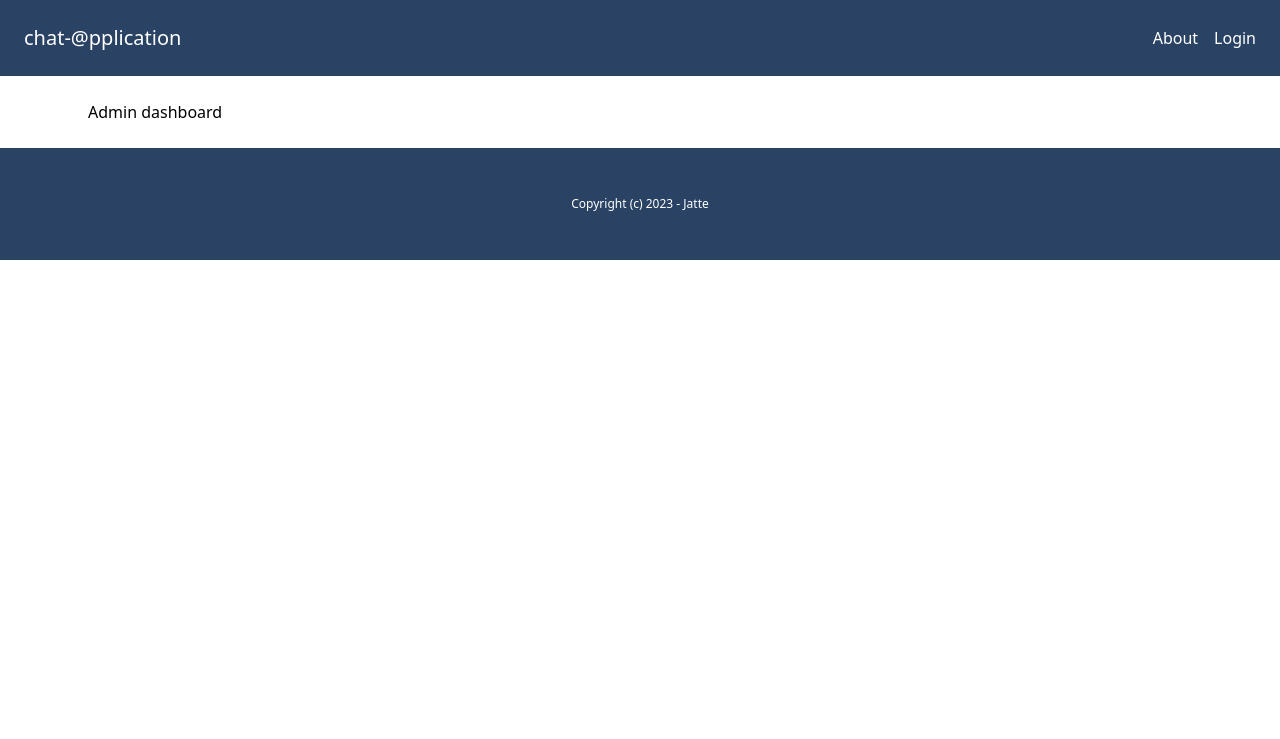
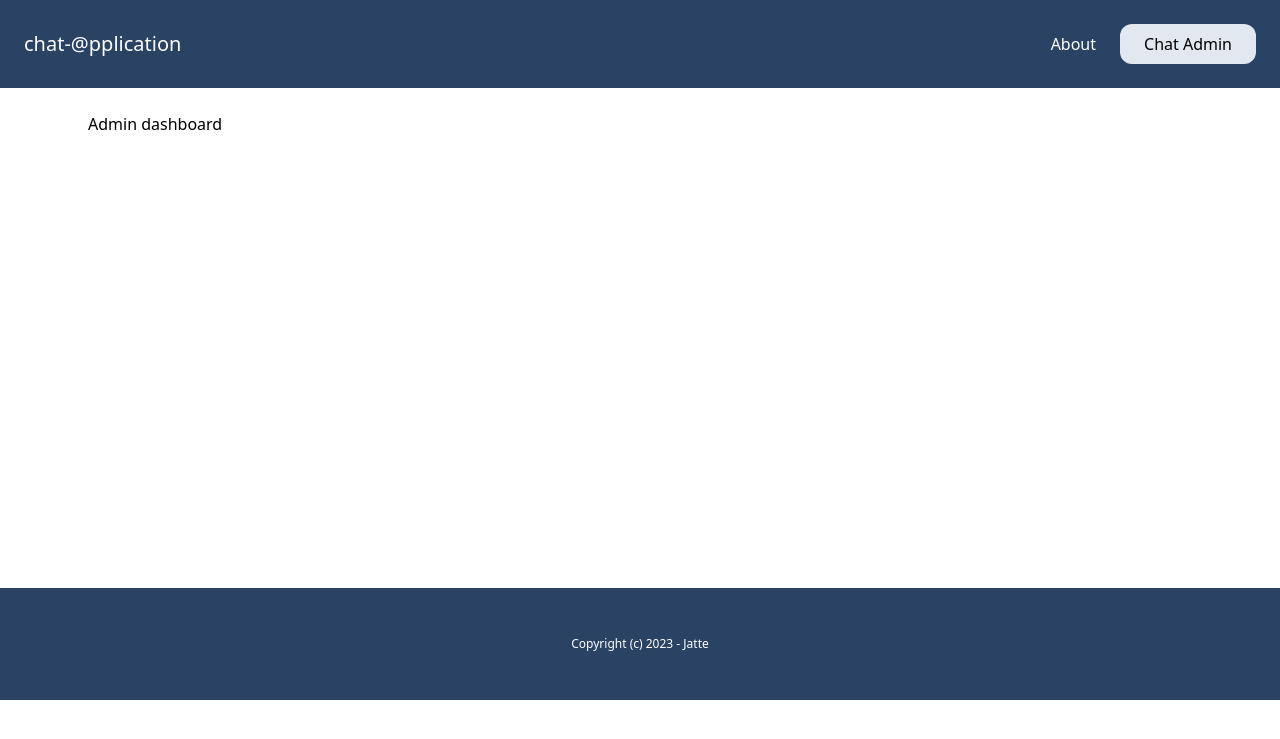
Before and after one commit to tanujsonare/chat_application, a Django app: page /admin-dashboard in a window 1280 px wide. Shown: the top 739 px of the page. Run offline with Django 4.2, Linux system fonts and the light colour scheme; a user stored in the database is signed in; data comes from the database, SQL or seed files in the repository; both versions use the stored data as it was after the commit; style sheets or scripts are compiled from the project's sources.

Commit message:
Added chat admin button on home page with permission

```diff
--- a/chat/views.py
+++ b/chat/views.py
@@ -13,7 +13,6 @@ def create_room(request, uuid):
     url = request.POST.get('url', '')
     try:
         Room.objects.create(uuid=uuid, client=name, url=url)
-        # return render(request, "chat/chat_page_for_customer.html")
         return JsonResponse({"message": "Room created successfully"})
     except :
         return JsonResponse({"error_message": "An error occured while creating room."})
@@ -21,6 +20,7 @@ def create_room(request, uuid):
 
 def chat(request):
     return render(request, "chat/chat_page_for_customer.html")
+
 
 @login_required
 def admin_dashboard(request):
--- a/core/templates/core/base.html
+++ b/core/templates/core/base.html
@@ -10,17 +10,26 @@
         <link rel="stylesheet" type="text/css" href="{% static 'css/main.min.css' %}">
         <link href="https://unpkg.com/tailwindcss@1.9.6/dist/tailwind.min.css" rel="stylesheet">
     </head>
-
+    <style>
+        .content {
+            min-height: 500px;
+        }
+    </style>
     <body>
-        <nav class="p-6 bg-blue-900 text-white flex justify-between items-center">
+        <nav class="p-6 bg-blue-900 text-white flex justify-between items-center navbar">
             <a href="{% url 'core:index' %}" class="text-xl">chat-@pplication</a>
             <div class="flex items-end space-x-4">
-                <a href="{% url 'core:about' %}">About</a>
-                <a href="{% url 'account:login' %}">Login</a>
+                <a href="{% url 'core:about' %}" class="p-2">About</a>
+                {% if request.user.is_not_authenticated %}
+                    <a href="{% url 'account:login' %}" class="p-2">Login</a>
+                {% endif %}
+                {% if request.user.groups.all.first.name == "Manager" %}
+                    <a href="{% url 'chat:admin_dashboard' %}" class="inline-block p-2 px-6 bg-gray-300 text-black rounded-xl">Chat Admin</a>
+                {% endif %}
             </div>
         </nav>
 
-        <main class="max-w-6xl mx-auto p-6">
+        <main class="max-w-6xl mx-auto p-6 content">
             {% if messages %}
                 <div class="message mb-6 p-6 bg-gray-800 text-white rounded-xl">
                     {% for message in messages %}
@@ -33,7 +42,7 @@
             {% endblock %}
         </main>
 
-        <footer class="py-12 px-6 bg-blue-900 text-white text-center text-xs">
+        <footer class="py-12 px-6 bg-blue-900 text-white text-center text-xs footer">
             <p>Copyright (c) 2023 - Jatte</p>
         </footer>
         <script src="https://cdn.jsdelivr.net/npm/js-cookie@3.0.1/dist/js.cookie.min.js"></script>
```
Also changed, not shown: db.sqlite3.
